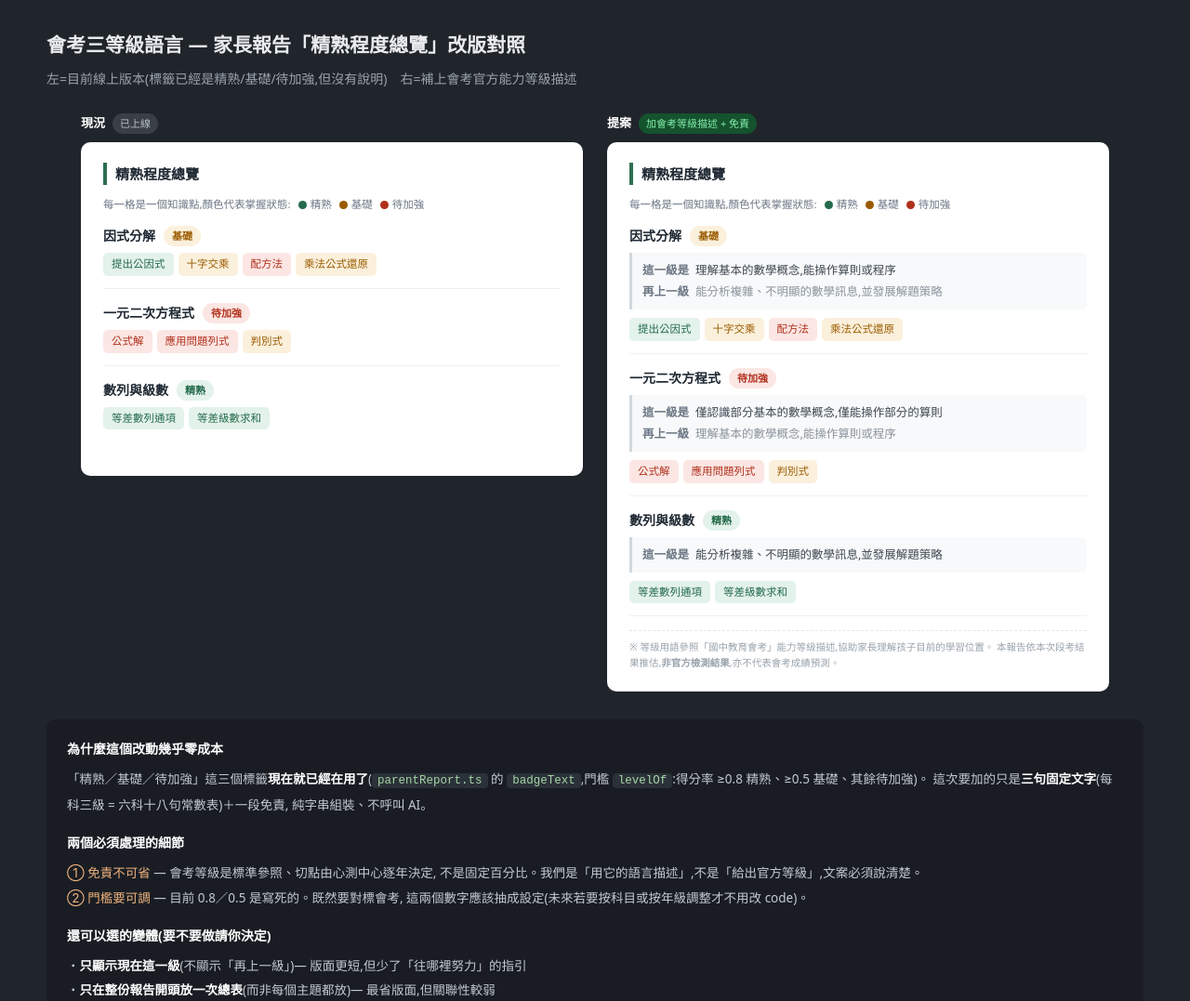
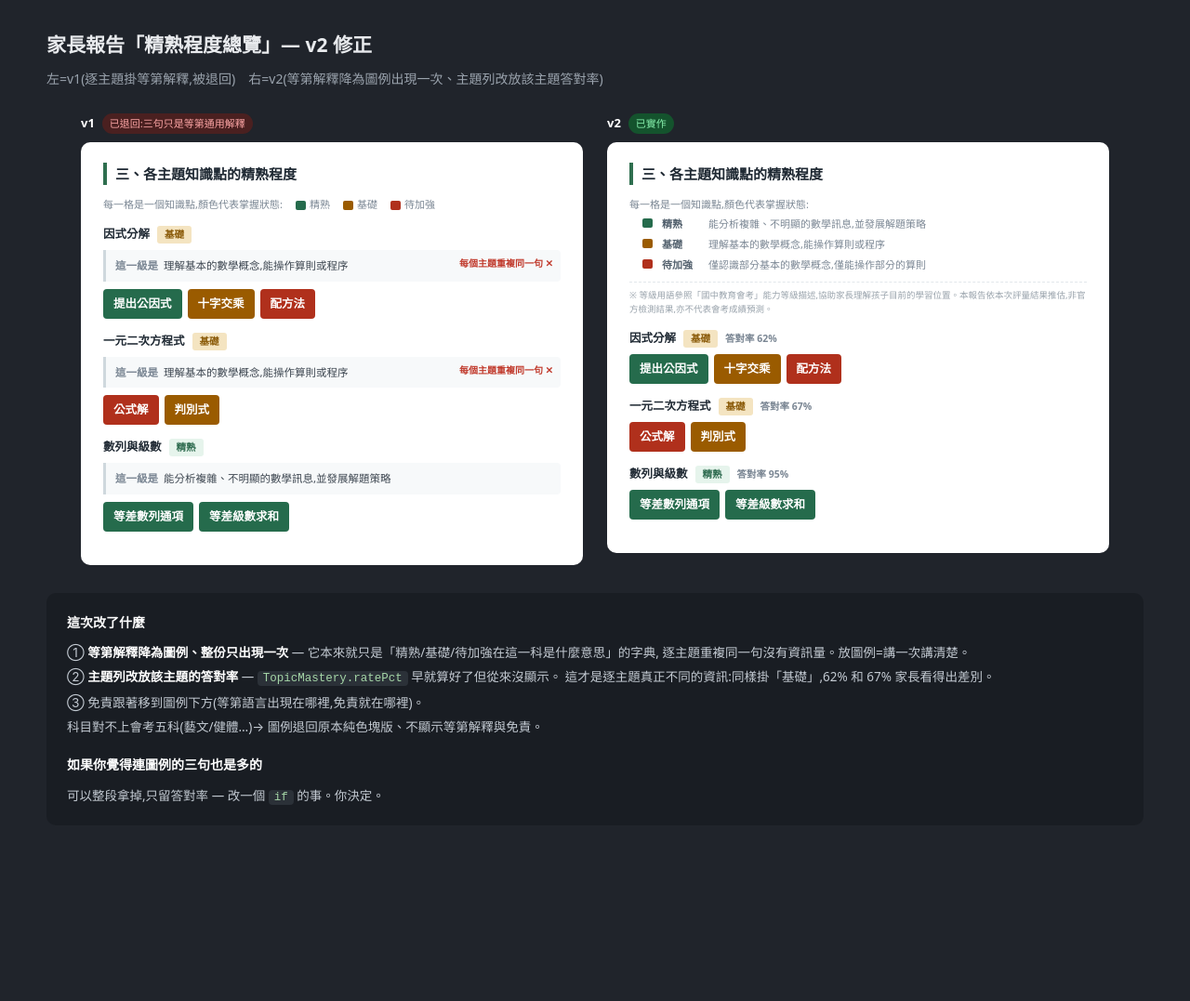
Before and after one commit to jhanfong150983-dot/redpenaisever, a website: page local-only/mockup-cap-level-language.html in a window 1280 px wide. Shown: the top 1077 px of the page at 93% size. After the commit the page ends 920 px from the top, so only its background shows below. Drawn offline with Linux system fonts and the light colour scheme.

Commit message:
mockup v2:等第解釋降為圖例 + 主題答對率(v1 逐主題重複被退回)
Co-Authored-By: Claude Fable 5 <noreply@anthropic.com>

```diff
--- a/local-only/mockup-cap-level-language.html
+++ b/local-only/mockup-cap-level-language.html
@@ -2,7 +2,7 @@
 <html lang="zh-Hant">
 <head>
 <meta charset="utf-8">
-<title>會考三等級語言 mockup — 家長報告「精熟程度總覽」</title>
+<title>家長報告「精熟程度總覽」改版 v2</title>
 <style>
   *{margin:0;padding:0;box-sizing:border-box}
   body{font-family:system-ui,-apple-system,"Segoe UI","Noto Sans TC",sans-serif;background:#20242b;color:#e8eaed;padding:32px 20px;line-height:1.6}
@@ -15,136 +15,94 @@
   .tag b{font-weight:600;color:#fff}
   .chip{font-size:11px;padding:2px 8px;border-radius:99px}
   .chip.now{background:#3a3f47;color:#b8c0c8}
+  .chip.bad{background:#4a2020;color:#fca5a5}
   .chip.new{background:#14532d;color:#86efac}
 
-  /* ── 模擬家長報告紙本樣式(白底、與實際 PDF 相近) ── */
   .paper{background:#fff;color:#2b3138;border-radius:10px;padding:22px 24px}
   .sect{font-size:15px;font-weight:700;color:#1f2933;border-left:4px solid #2f6f4f;padding-left:9px;margin-bottom:12px}
-  .legend{font-size:11.5px;color:#6b7684;margin-bottom:14px}
-  .lgd{display:inline-block;width:9px;height:9px;border-radius:50%;vertical-align:middle;margin:0 4px 0 8px}
+  .legend{font-size:11px;color:#7B8794;margin-bottom:14px}
+  .dot{display:inline-block;width:11px;height:10px;border-radius:2px;margin:0 4px 0 14px;vertical-align:middle}
+  .lrow{display:flex;align-items:baseline;gap:6px;margin-top:4px;font-size:11px;line-height:1.65}
+  .lrow b{flex:0 0 44px;color:#52606D;font-weight:700}
+  .lrow .d{color:#7B8794}
+  .capdis{margin-top:8px;padding-top:6px;border-top:1px dashed #E2E7EB;font-size:9.5px;color:#98A2AB;line-height:1.6}
 
-  .mgroup{margin-bottom:15px;padding-bottom:13px;border-bottom:1px solid #eef1f4}
-  .mgroup:last-child{border-bottom:none}
-  .mtopic{font-size:14px;font-weight:600;color:#1f2933;display:flex;align-items:center;gap:9px;margin-bottom:7px}
-  .badge{font-size:11px;font-weight:600;padding:2px 9px;border-radius:99px}
-  .badge-green{background:#e3f2ea;color:#256B4C}
-  .badge-amber{background:#fbf0dc;color:#9A5B00}
-  .badge-red{background:#fbe6e3;color:#B0301C}
-  .cgrid{display:flex;flex-wrap:wrap;gap:5px}
-  .cell{font-size:11.5px;padding:3px 9px;border-radius:5px}
-  .cell.expert{background:#e3f2ea;color:#256B4C}
-  .cell.basic{background:#fbf0dc;color:#9A5B00}
-  .cell.weak{background:#fbe6e3;color:#B0301C}
+  .mgroup{margin-bottom:14px}
+  .mtopic{font-size:12.5px;font-weight:700;color:#1F2933;margin:12px 0 7px;display:flex;align-items:baseline}
+  .badge{display:inline-block;font-size:10.5px;font-weight:700;padding:1px 8px;border-radius:3px;margin-left:8px}
+  .rate{font-size:10.5px;font-weight:600;color:#7B8794;margin-left:8px}
+  .badge-green{background:#E6F4EC;color:#2E6B4F}
+  .badge-amber{background:#F4E4C1;color:#8A5A08}
+  .badge-red{background:#F6D5CE;color:#A5331F}
+  .cgrid{display:flex;flex-wrap:wrap;gap:6px}
+  .cell{font-size:12.5px;font-weight:600;padding:6px 11px;border-radius:4px;color:#fff}
+  .cell.expert{background:#256B4C}.cell.basic{background:#9A5B00}.cell.weak{background:#B0301C}
 
-  /* ── 新增:等級描述句 ── */
-  .capdesc{margin:7px 0 9px;padding:9px 11px;background:#f7f9fa;border-left:3px solid #cfd8dd;border-radius:0 6px 6px 0}
-  .capdesc .ln{font-size:12.5px;color:#3d4650;display:flex;gap:7px;margin-bottom:3px}
-  .capdesc .ln:last-child{margin-bottom:0}
-  .capdesc .k{flex:0 0 auto;font-weight:600;color:#6b7684}
-  .capdesc .next{color:#8a939c}
-  .disclaimer{margin-top:13px;font-size:10.5px;color:#98a2ab;border-top:1px dashed #e2e7eb;padding-top:9px}
+  .dead{margin:0 0 8px;padding:7px 10px;background:#F7F9FA;border-left:3px solid #CFD8DD;border-radius:0 4px 4px 0;font-size:11.5px;color:#3D4650;line-height:1.7}
+  .dead .k{font-weight:700;color:#7B8794;margin-right:6px}
+  .strike{position:relative}
+  .strike::after{content:"每個主題重複同一句 ✕";position:absolute;right:8px;top:6px;font-size:10px;color:#c0392b;font-weight:700}
 
   .note{max-width:1180px;margin:30px auto 0;background:#191d23;border-radius:10px;padding:18px 22px;font-size:13.5px;color:#c3cad2;line-height:1.95}
-  .note b{color:#fff}
-  .note h3{font-size:14px;color:#fff;margin:14px 0 6px}
-  .note h3:first-child{margin-top:0}
+  .note b{color:#fff}.note h3{font-size:14px;color:#fff;margin:14px 0 6px}.note h3:first-child{margin-top:0}
   .note code{background:#2b3138;padding:1px 6px;border-radius:4px;font-size:12.5px;color:#a5d6a7}
-  .warn{color:#f0b37e}
 </style>
 </head>
 <body>
 
 <div class="head">
-  <h1>會考三等級語言 — 家長報告「精熟程度總覽」改版對照</h1>
-  <p>左=目前線上版本(標籤已經是精熟/基礎/待加強,但沒有說明)　右=補上會考官方能力等級描述</p>
+  <h1>家長報告「精熟程度總覽」— v2 修正</h1>
+  <p>左=v1(逐主題掛等第解釋,被退回)　右=v2(等第解釋降為圖例出現一次、主題列改放該主題答對率)</p>
 </div>
 
 <div class="wrap">
 
-  <!-- 現況 -->
   <div class="col">
-    <div class="tag"><b>現況</b><span class="chip now">已上線</span></div>
+    <div class="tag"><b>v1</b><span class="chip bad">已退回:三句只是等第通用解釋</span></div>
     <div class="paper">
-      <div class="sect">精熟程度總覽</div>
-      <div class="legend">每一格是一個知識點,顏色代表掌握狀態:<span class="lgd" style="background:#256B4C"></span>精熟<span class="lgd" style="background:#9A5B00"></span>基礎<span class="lgd" style="background:#B0301C"></span>待加強</div>
+      <div class="sect">三、各主題知識點的精熟程度</div>
+      <div class="legend">每一格是一個知識點,顏色代表掌握狀態:<span class="dot" style="background:#256B4C"></span>精熟<span class="dot" style="background:#9A5B00"></span>基礎<span class="dot" style="background:#B0301C"></span>待加強</div>
 
       <div class="mgroup">
         <div class="mtopic">因式分解<span class="badge badge-amber">基礎</span></div>
-        <div class="cgrid">
-          <span class="cell expert">提出公因式</span>
-          <span class="cell basic">十字交乘</span>
-          <span class="cell weak">配方法</span>
-          <span class="cell basic">乘法公式還原</span>
-        </div>
+        <div class="dead strike"><span class="k">這一級是</span>理解基本的數學概念,能操作算則或程序</div>
+        <div class="cgrid"><span class="cell expert">提出公因式</span><span class="cell basic">十字交乘</span><span class="cell weak">配方法</span></div>
       </div>
-
       <div class="mgroup">
-        <div class="mtopic">一元二次方程式<span class="badge badge-red">待加強</span></div>
-        <div class="cgrid">
-          <span class="cell weak">公式解</span>
-          <span class="cell weak">應用問題列式</span>
-          <span class="cell basic">判別式</span>
-        </div>
+        <div class="mtopic">一元二次方程式<span class="badge badge-amber">基礎</span></div>
+        <div class="dead strike"><span class="k">這一級是</span>理解基本的數學概念,能操作算則或程序</div>
+        <div class="cgrid"><span class="cell weak">公式解</span><span class="cell basic">判別式</span></div>
       </div>
-
       <div class="mgroup">
         <div class="mtopic">數列與級數<span class="badge badge-green">精熟</span></div>
-        <div class="cgrid">
-          <span class="cell expert">等差數列通項</span>
-          <span class="cell expert">等差級數求和</span>
-        </div>
+        <div class="dead"><span class="k">這一級是</span>能分析複雜、不明顯的數學訊息,並發展解題策略</div>
+        <div class="cgrid"><span class="cell expert">等差數列通項</span><span class="cell expert">等差級數求和</span></div>
       </div>
     </div>
   </div>
 
-  <!-- 提案 -->
   <div class="col">
-    <div class="tag"><b>提案</b><span class="chip new">加會考等級描述 + 免責</span></div>
+    <div class="tag"><b>v2</b><span class="chip new">已實作</span></div>
     <div class="paper">
-      <div class="sect">精熟程度總覽</div>
-      <div class="legend">每一格是一個知識點,顏色代表掌握狀態:<span class="lgd" style="background:#256B4C"></span>精熟<span class="lgd" style="background:#9A5B00"></span>基礎<span class="lgd" style="background:#B0301C"></span>待加強</div>
-
-      <div class="mgroup">
-        <div class="mtopic">因式分解<span class="badge badge-amber">基礎</span></div>
-        <div class="capdesc">
-          <div class="ln"><span class="k">這一級是</span><span>理解基本的數學概念,能操作算則或程序</span></div>
-          <div class="ln next"><span class="k">再上一級</span><span>能分析複雜、不明顯的數學訊息,並發展解題策略</span></div>
-        </div>
-        <div class="cgrid">
-          <span class="cell expert">提出公因式</span>
-          <span class="cell basic">十字交乘</span>
-          <span class="cell weak">配方法</span>
-          <span class="cell basic">乘法公式還原</span>
-        </div>
+      <div class="sect">三、各主題知識點的精熟程度</div>
+      <div class="legend">每一格是一個知識點,顏色代表掌握狀態:
+        <div class="lrow"><span class="dot" style="background:#256B4C"></span><b>精熟</b><span class="d">能分析複雜、不明顯的數學訊息,並發展解題策略</span></div>
+        <div class="lrow"><span class="dot" style="background:#9A5B00"></span><b>基礎</b><span class="d">理解基本的數學概念,能操作算則或程序</span></div>
+        <div class="lrow"><span class="dot" style="background:#B0301C"></span><b>待加強</b><span class="d">僅認識部分基本的數學概念,僅能操作部分的算則</span></div>
+        <div class="capdis">※ 等級用語參照「國中教育會考」能力等級描述,協助家長理解孩子目前的學習位置。本報告依本次評量結果推估,非官方檢測結果,亦不代表會考成績預測。</div>
       </div>
 
       <div class="mgroup">
-        <div class="mtopic">一元二次方程式<span class="badge badge-red">待加強</span></div>
-        <div class="capdesc">
-          <div class="ln"><span class="k">這一級是</span><span>僅認識部分基本的數學概念,僅能操作部分的算則</span></div>
-          <div class="ln next"><span class="k">再上一級</span><span>理解基本的數學概念,能操作算則或程序</span></div>
-        </div>
-        <div class="cgrid">
-          <span class="cell weak">公式解</span>
-          <span class="cell weak">應用問題列式</span>
-          <span class="cell basic">判別式</span>
-        </div>
+        <div class="mtopic">因式分解<span class="badge badge-amber">基礎</span><span class="rate">答對率 62%</span></div>
+        <div class="cgrid"><span class="cell expert">提出公因式</span><span class="cell basic">十字交乘</span><span class="cell weak">配方法</span></div>
       </div>
-
       <div class="mgroup">
-        <div class="mtopic">數列與級數<span class="badge badge-green">精熟</span></div>
-        <div class="capdesc">
-          <div class="ln"><span class="k">這一級是</span><span>能分析複雜、不明顯的數學訊息,並發展解題策略</span></div>
-        </div>
-        <div class="cgrid">
-          <span class="cell expert">等差數列通項</span>
-          <span class="cell expert">等差級數求和</span>
-        </div>
+        <div class="mtopic">一元二次方程式<span class="badge badge-amber">基礎</span><span class="rate">答對率 67%</span></div>
+        <div class="cgrid"><span class="cell weak">公式解</span><span class="cell basic">判別式</span></div>
       </div>
-
-      <div class="disclaimer">
-        ※ 等級用語參照「國中教育會考」能力等級描述,協助家長理解孩子目前的學習位置。
-        本報告依本次段考結果推估,<b>非官方檢測結果</b>,亦不代表會考成績預測。
+      <div class="mgroup">
+        <div class="mtopic">數列與級數<span class="badge badge-green">精熟</span><span class="rate">答對率 95%</span></div>
+        <div class="cgrid"><span class="cell expert">等差數列通項</span><span class="cell expert">等差級數求和</span></div>
       </div>
     </div>
   </div>
@@ -152,22 +110,16 @@
 </div>
 
 <div class="note">
-  <h3>為什麼這個改動幾乎零成本</h3>
-  「精熟／基礎／待加強」這三個標籤<b>現在就已經在用了</b>(<code>parentReport.ts</code> 的
-  <code>badgeText</code>,門檻 <code>levelOf</code>:得分率 ≥0.8 精熟、≥0.5 基礎、其餘待加強)。
-  這次要加的只是<b>三句固定文字</b>(每科三級 = 六科十八句常數表)＋一段免責,
-  純字串組裝、不呼叫 AI。
+  <h3>這次改了什麼</h3>
+  ① <b>等第解釋降為圖例、整份只出現一次</b> — 它本來就只是「精熟/基礎/待加強在這一科是什麼意思」的字典,
+  逐主題重複同一句沒有資訊量。放圖例=講一次講清楚。<br>
+  ② <b>主題列改放該主題的答對率</b> — <code>TopicMastery.ratePct</code> 早就算好了但從來沒顯示。
+  這才是逐主題真正不同的資訊:同樣掛「基礎」,62% 和 67% 家長看得出差別。<br>
+  ③ 免責跟著移到圖例下方(等第語言出現在哪裡,免責就在哪裡)。<br>
+  科目對不上會考五科(藝文/健體…)→ 圖例退回原本純色塊版、不顯示等第解釋與免責。
 
-  <h3>兩個必須處理的細節</h3>
-  <span class="warn">① 免責不可省</span> — 會考等級是標準參照、切點由心測中心逐年決定,
-  不是固定百分比。我們是「用它的語言描述」,不是「給出官方等級」,文案必須說清楚。<br>
-  <span class="warn">② 門檻要可調</span> — 目前 0.8／0.5 是寫死的。既然要對標會考,
-  這兩個數字應該抽成設定(未來若要按科目或按年級調整才不用改 code)。
-
-  <h3>還可以選的變體(要不要做請你決定)</h3>
-  ・<b>只顯示現在這一級</b>(不顯示「再上一級」)— 版面更短,但少了「往哪裡努力」的指引<br>
-  ・<b>只在整份報告開頭放一次總表</b>(而非每個主題都放)— 最省版面,但關聯性較弱<br>
-  ・<b>科目層級也給一個總等級</b>(例:數學整體=基礎)— 家長最想看的一句話,但要小心被當成官方成績
+  <h3>如果你覺得連圖例的三句也是多的</h3>
+  可以整段拿掉,只留答對率 — 改一個 <code>if</code> 的事。你決定。
 </div>
 
 </body>
```
